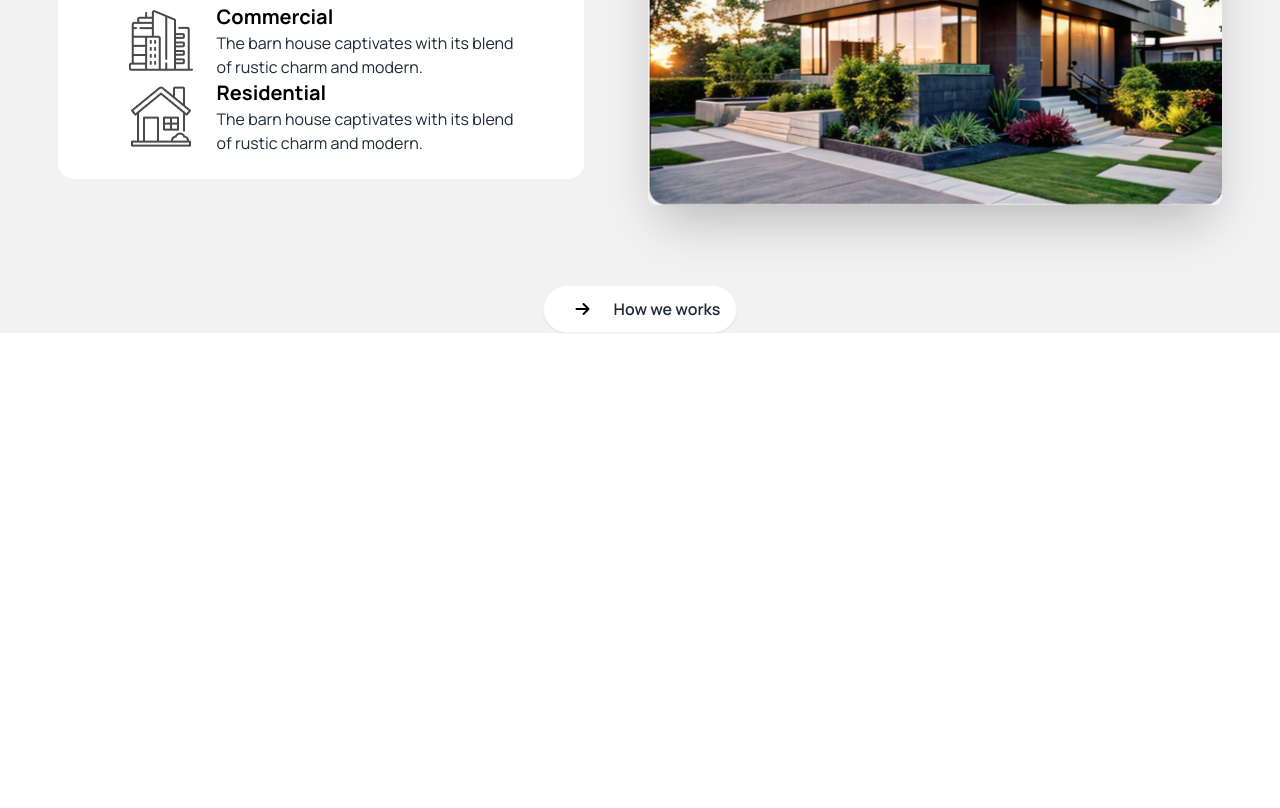
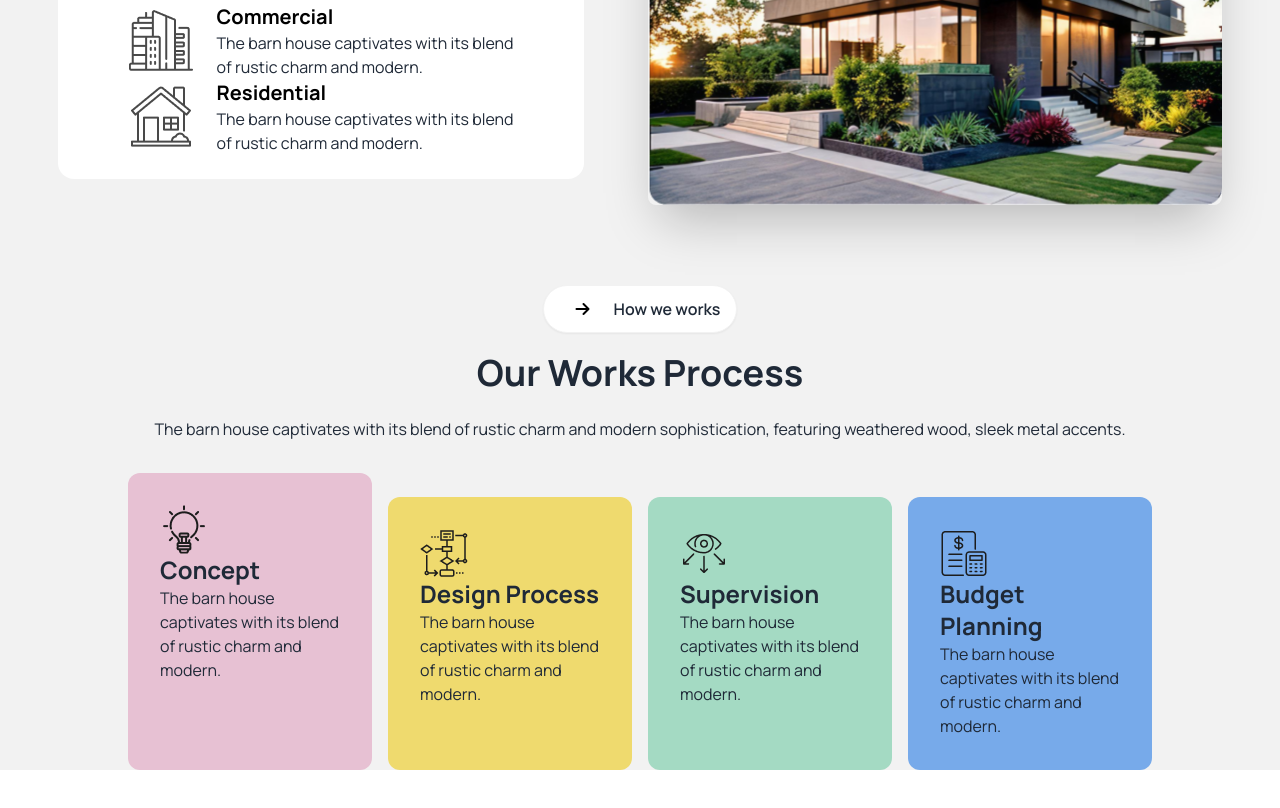
Before and after one commit to motasn/House-Design, a plain HTML site: page index.html in a window 1280 px wide. Shown: the part 1182-1990 px from the top of the page. Before the commit the page ends 1579 px from the top, so only its background shows below. Drawn offline with nearby package versions, Linux system fonts and the light colour scheme.

Commit message:
process done

```diff
--- a/index.html
+++ b/index.html
@@ -104,7 +104,7 @@
     </header>
 
     <!-- Main -->
-    <main class="max-w-screen-2xl mx-auto my-6 lg:my-16">
+    <main class="max-w-screen-2xl  bg-base-200 mx-auto my-6 lg:my-16">
       <!-- design thoughtful -->
       <section class="">
 
@@ -160,10 +160,47 @@
       </section>
 
 <!-- Work section -->
-      <section class=" mb-10 bg-base-200 ">
-        <div class="  text-center ">
+      <section class="mb-10 ">
+        <div class="text-center  ">
           <a class="btn bg-white text-base  rounded-3xl "><i class="fa-solid px-4 text-black rounded-full fa-arrow-right"></i>How we works </a>
         </div>
+
+        <div class="text-center space-y-6 mt-5 mb-8 ">
+          <h2 class="text-4xl font-bold">Our Works Process</h2>
+          <p class="">The barn house captivates with its blend of rustic charm and modern sophistication,  featuring weathered wood, sleek metal accents.</p>
+        </div>
+
+       <div class="lg:flex gap-4 space-y-6  mx-32 ">
+
+        <div class="bg-[#E7C1D3] w-64 p-8 rounded-xl">
+          <div>
+            <img src="./assets/concept.png" alt="">
+          </div>
+           <h3 class="font-bold text-2xl">Concept</h3>
+           <p>The barn house captivates with its blend of rustic charm and modern.</p>
+        </div>
+        <div class="bg-[#EFDA6E] w-64 p-8 rounded-xl">
+          <div>
+            <img src="./assets/flow-chart.png" alt="">
+          </div>
+           <h3 class="font-bold text-2xl ">Design Process</h3>
+           <p>The barn house captivates with its blend of rustic charm and modern.</p>
+        </div>
+        <div class="bg-[#A4DAC3] w-64 p-8 rounded-xl">
+          <div>
+            <img src="./assets/vision.png" alt="">
+          </div>
+           <h3 class="font-bold text-2xl">Supervision</h3>
+           <p>The barn house captivates with its blend of rustic charm and modern.</p>
+        </div>
+        <div class="bg-[#77AAEA] w-64 p-8 rounded-xl">
+          <div>
+            <img src="./assets/budget-planning.png" alt="">
+          </div>
+           <h3 class="font-bold text-2xl">Budget Planning</h3>
+           <p>The barn house captivates with its blend of rustic charm and modern.</p>
+        </div>
+       </div>
       </section>
     </main>
 
```
